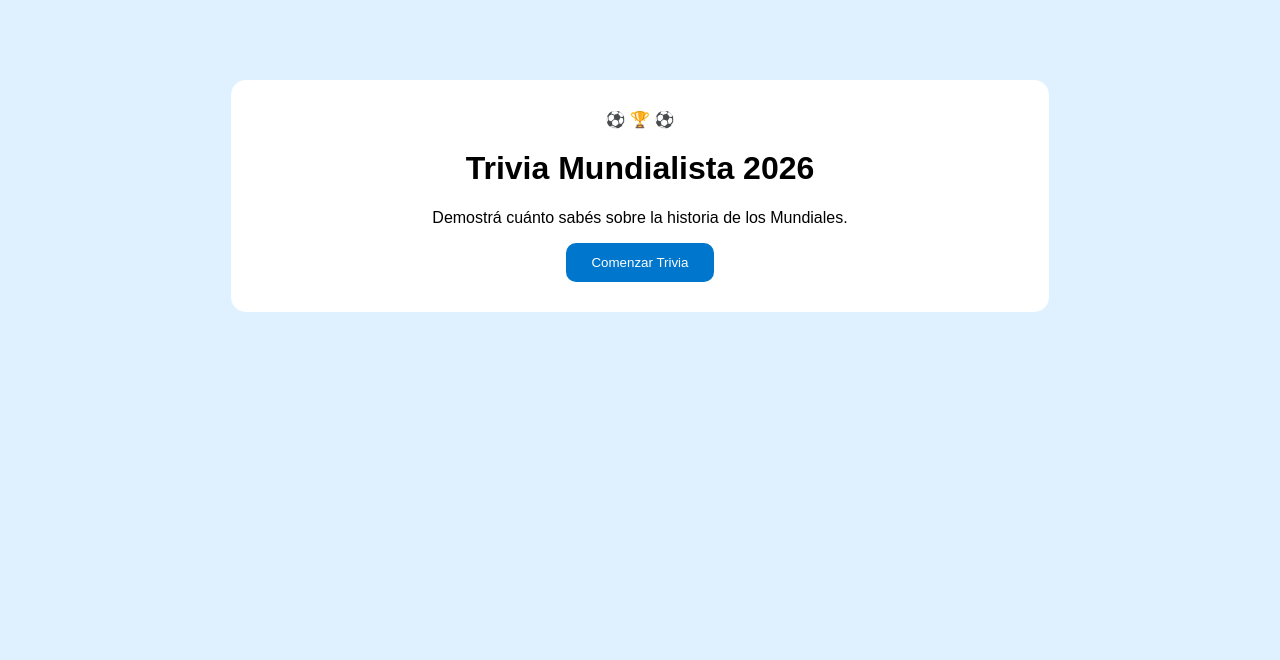
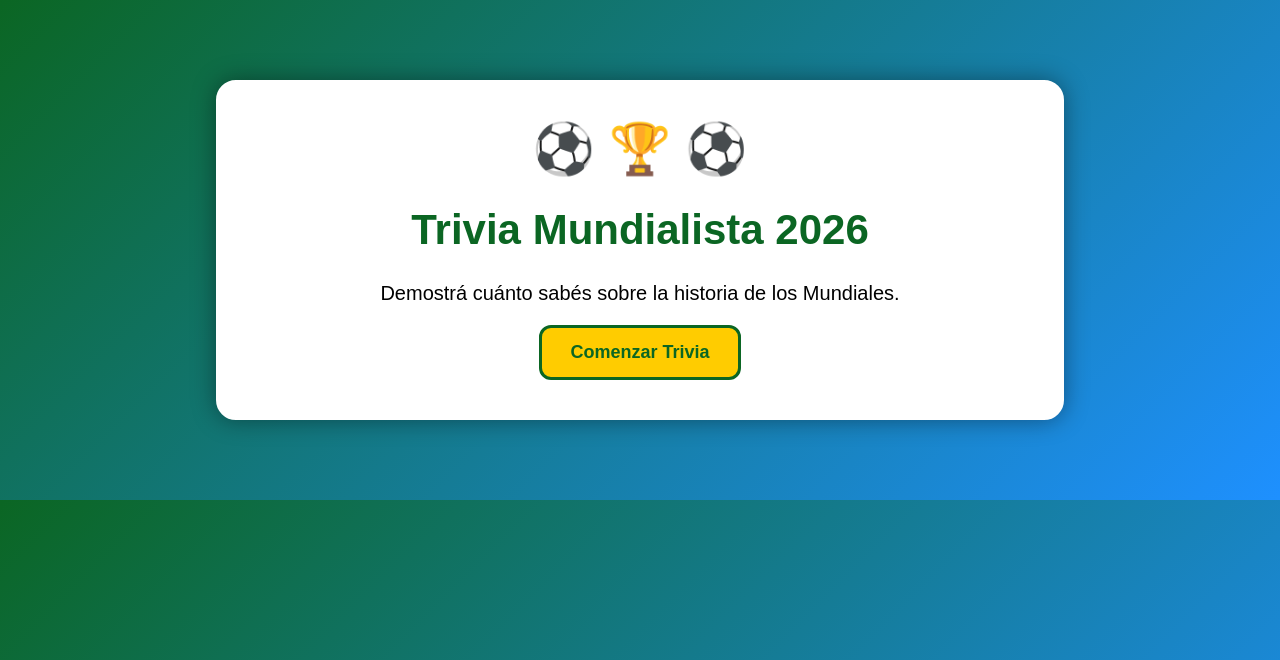
Before and after one commit to ValenSong10/trivia_mundial, a Flask app: page / in a window 1280 px wide. Shown: the top 660 px of the page. Run offline with Flask 3, Linux system fonts and the light colour scheme.

Commit message:
Update estilo.css

```diff
--- a/static/estilo.css
+++ b/static/estilo.css
@@ -1,28 +1,66 @@
 body {
     font-family: Arial, sans-serif;
-    background-color: #dff1ff;
+    background: linear-gradient(135deg, #0b6623, #1e90ff);
     text-align: center;
+    margin: 0;
+    padding: 0;
 }
 
 .caja {
     background-color: white;
     width: 60%;
     margin: 80px auto;
-    padding: 30px;
-    border-radius: 15px;
+    padding: 35px;
+    border-radius: 20px;
+    border: 5px solid white;
+    box-shadow: 0 0 25px rgba(0,0,0,0.4);
+}
+
+.cancha {
+    font-size: 50px;
+    margin-bottom: 10px;
+}
+
+h1 {
+    color: #0b6623;
+    font-size: 42px;
+}
+
+h2 {
+    color: #1e90ff;
+}
+
+p {
+    font-size: 20px;
 }
 
 button {
-    background-color: #0077cc;
+    background-color: #ffcc00;
+    color: #0b6623;
+    padding: 14px 28px;
+    border: 3px solid #0b6623;
+    border-radius: 12px;
+    cursor: pointer;
+    font-size: 18px;
+    font-weight: bold;
+}
+
+button:hover {
+    background-color: #0b6623;
     color: white;
-    padding: 12px 25px;
-    border: none;
-    border-radius: 10px;
-    cursor: pointer;
 }
 
 label {
     display: block;
-    margin: 10px;
+    background-color: #e8f5e9;
+    border: 2px solid #0b6623;
+    border-radius: 12px;
+    margin: 12px auto;
+    padding: 12px;
+    width: 70%;
     font-size: 18px;
 }
+
+label:hover {
+    background-color: #c8e6c9;
+}
```
